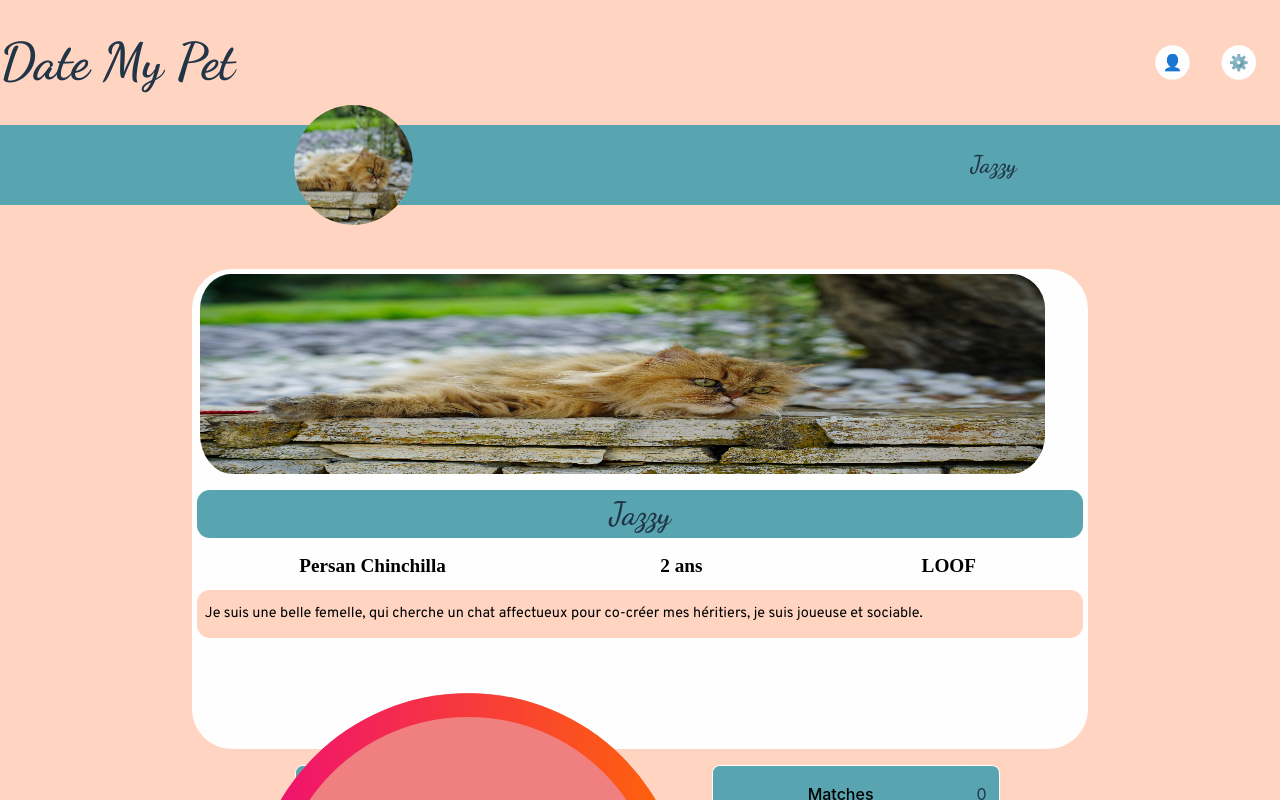
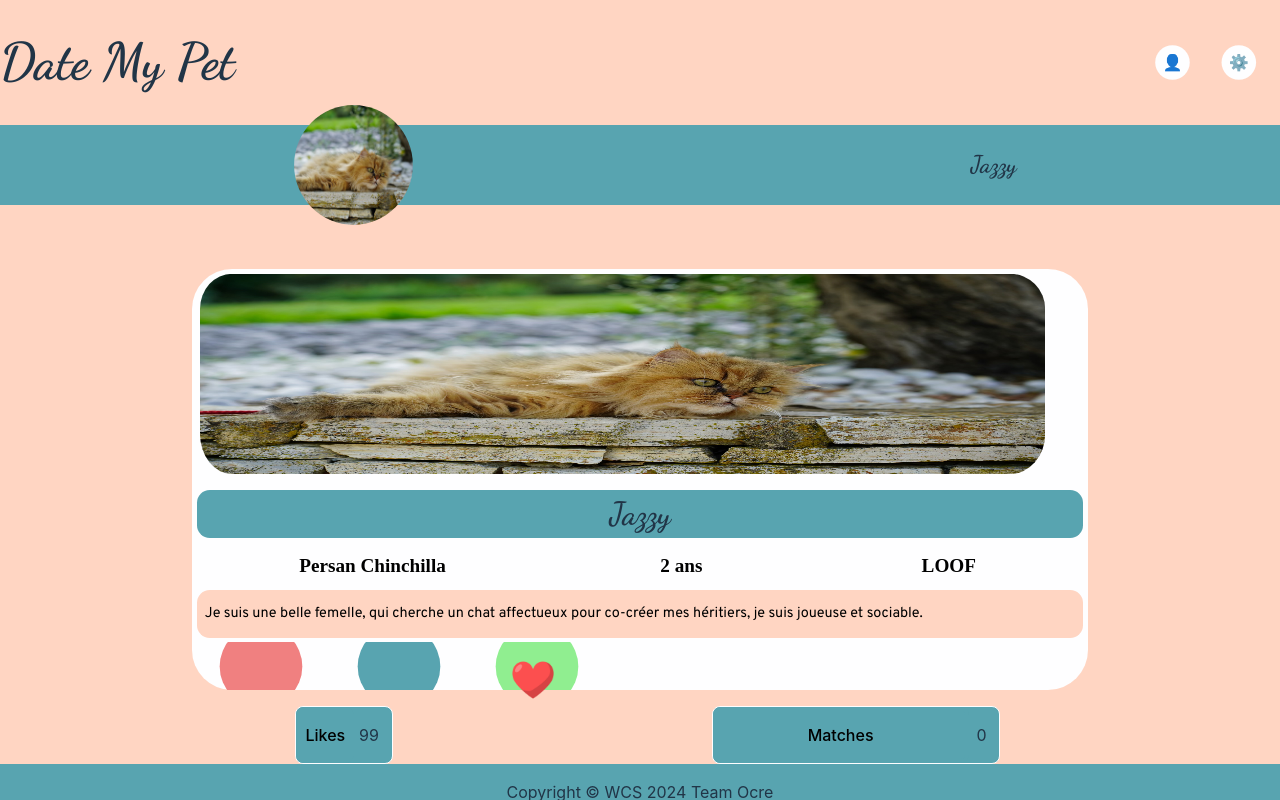
Before and after one commit to MaxAnxxi/DateMyPet, a React (Vite) app in the folder date_my_pet/: page / in a window 1280 px wide. Shown: the top 800 px of the page. Built offline with nearby package versions, Linux system fonts and the light colour scheme; a web font is replaced by a local one.

Commit message:
Final version

```diff
--- a/date_my_pet/src/components/Matching.jsx
+++ b/date_my_pet/src/components/Matching.jsx
@@ -27,7 +27,7 @@ function Matching({ pet, clickButton , match , actualMatch }) {
 
       <p>{pet.petDescription}</p>
 
-      <div classNameName="buttons">
+      <div className="buttons">
         <button id="nextButton" alt="next" onClick={clickButton}><img src={cancel_circle} /></button>
         <button id="superCroqButton" onClick={superCroq}><img src={paw1} /></button>
         <button id="likeButton" onClick={clickButton}><img src={heart} /></button>
```
